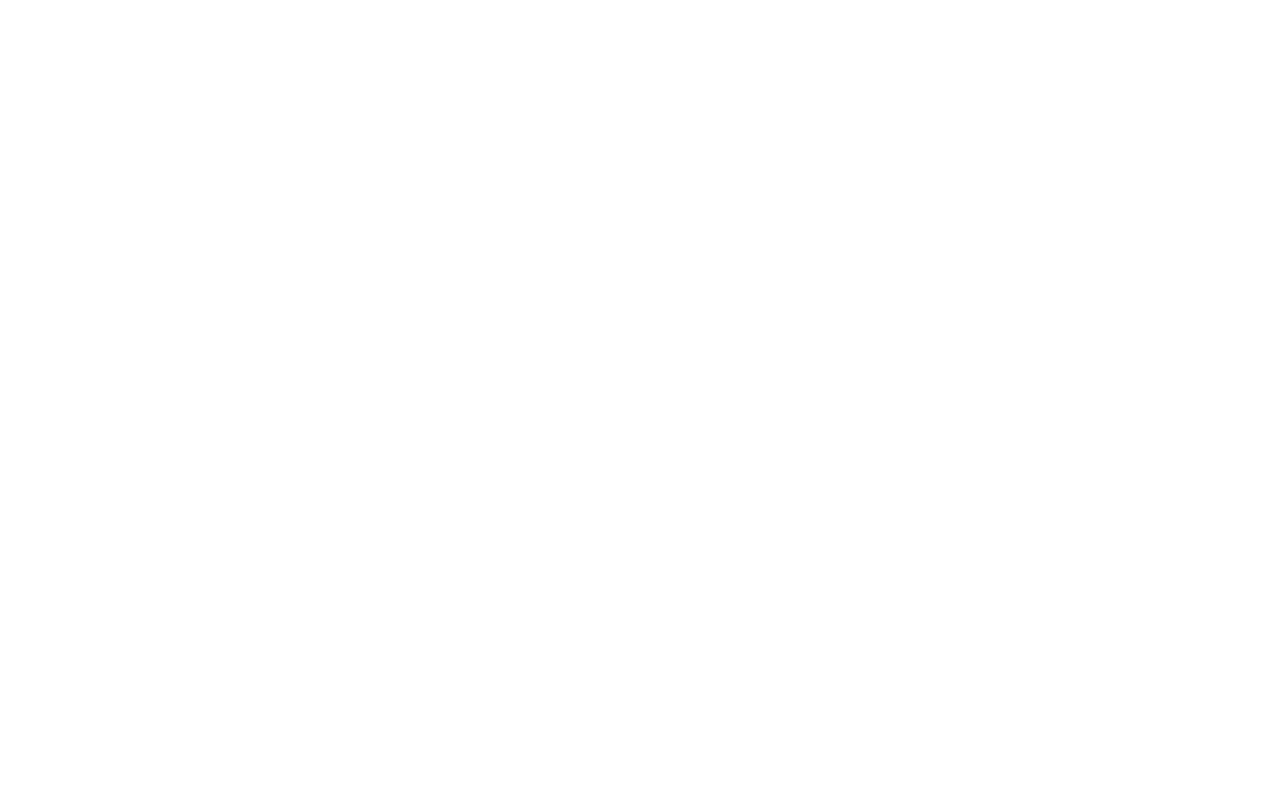
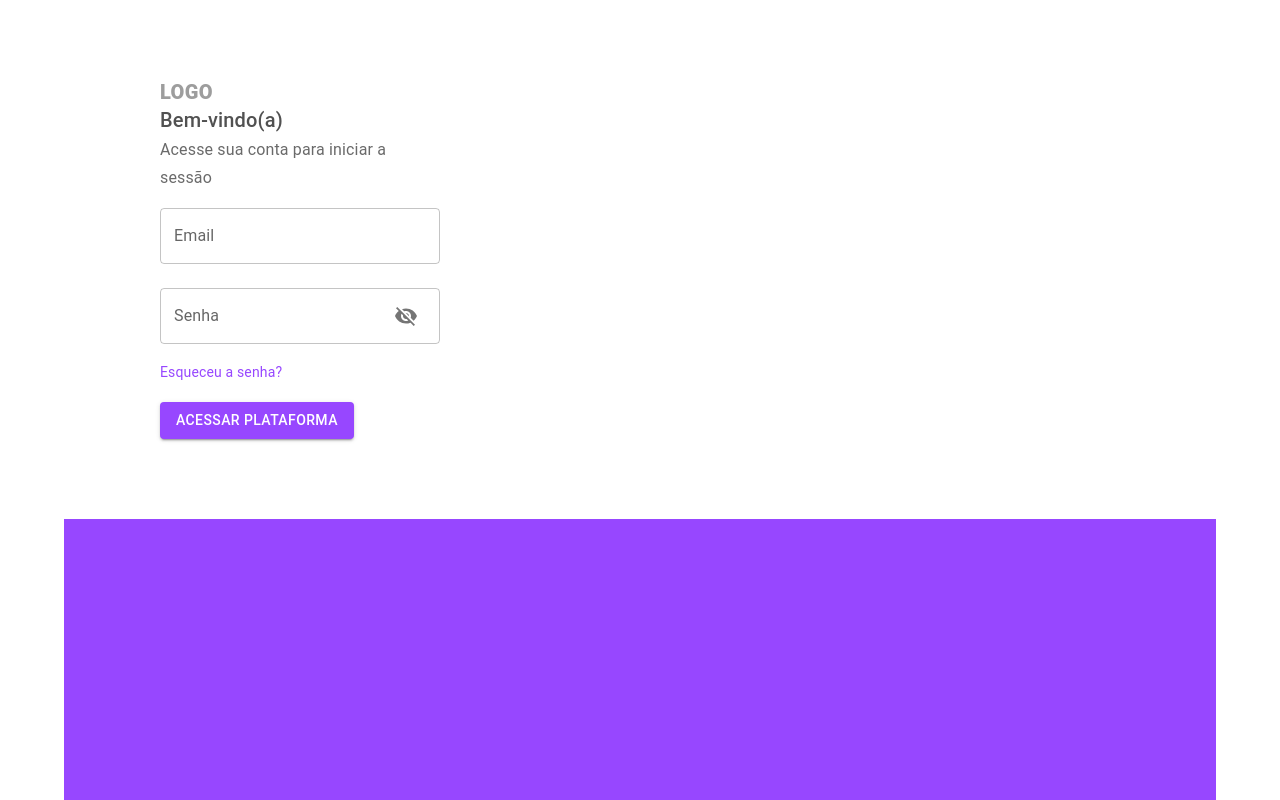
Before and after one commit to herverson/lean-saude, a Next.js app: page / in a window 1280 px wide. Built offline with nearby package versions, Linux system fonts and the light colour scheme.

Commit message:
filter component

```diff
--- a/src/app/components/Navbar/styles.module.scss
+++ b/src/app/components/Navbar/styles.module.scss
@@ -1,6 +1,18 @@
 .logoHeader {
   width: 120px;
   height: 80px;
+}
+
+.logoTitle {
+  color: #9D9D9D;
+
+    font-family: Lato;
+    font-size: 20px;
+    font-style: normal;
+    font-weight: 900;
+    line-height: 24px;
+    letter-spacing: 0.4px;
+        padding-right: 40px;
 }
 
 .headerContent {
--- a/src/app/layout.tsx
+++ b/src/app/layout.tsx
@@ -5,8 +5,8 @@ import "./globals.css";
 const inter = Inter({ subsets: ["latin"] });
 
 export const metadata: Metadata = {
-  title: "Create Next App",
-  description: "Generated by create next app",
+  title: "Lean",
+  description: "Lean",
 };
 
 export default function RootLayout({
--- a/src/app/login/page.tsx
+++ b/src/app/login/page.tsx
@@ -71,6 +71,7 @@ export default function Login() {
             Esqueceu a senha?
           </Typography>
         </Link>
+        <Link href="/clients" passHref legacyBehavior>
           <Button
             variant="contained"
             color="primary"
@@ -78,6 +79,7 @@ export default function Login() {
           >
             Acessar plataforma
           </Button>
+        </Link>
       </Box>
       <Box className={styles.rightContainer}></Box>
 
--- a/src/app/page.tsx
+++ b/src/app/page.tsx
@@ -1,9 +1,9 @@
-import Image from "next/image";
-import styles from "./page.module.css";
+import Login from "./login/page";
 
 export default function Home() {
   return (
-    <main className={styles.main}>
+    <main>
+      <Login />
     </main>
   );
 }
```
Also changed, not shown: src/app/components/FilterAndSortComponent/index.tsx (+8 -4 lines), src/app/components/Navbar/index.tsx (+4 -7 lines), src/app/components/TableComponent/index.tsx (+9 -3 lines), src/app/store/OrderContext.tsx (+6 -1 lines). Lines whose indentation alone changed are shown as unchanged.
